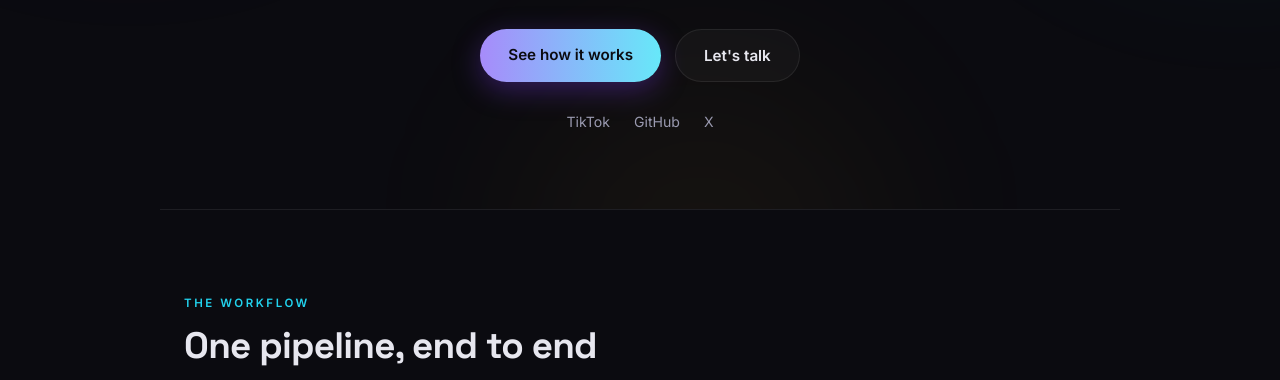
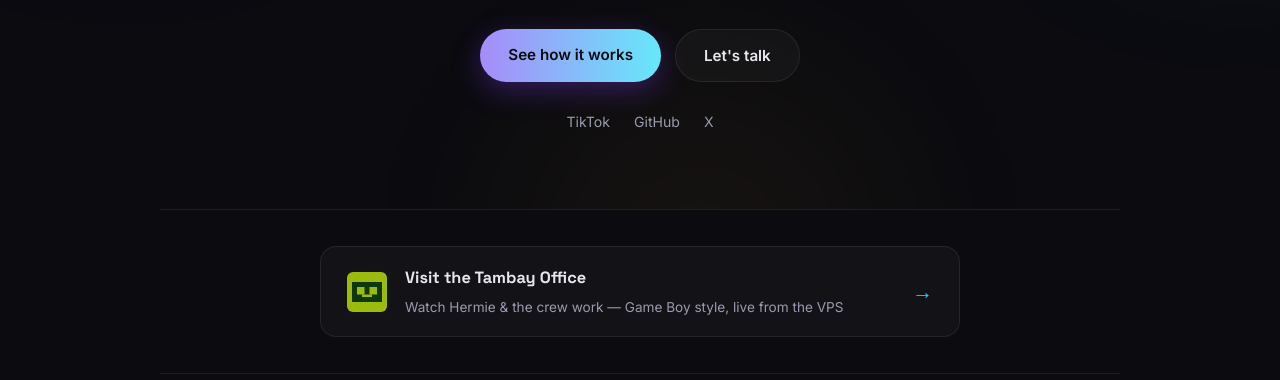
Before and after one commit to gohilingjohn/portfolio, a website built with Vite: page index.html in a window 1280 px wide. Shown: the part 534-914 px from the top of the page. Built offline with nearby package versions, Linux system fonts and the light colour scheme.

Commit message:
Add Tambay Office banner above workflow section

```diff
--- a/index.html
+++ b/index.html
@@ -53,6 +53,24 @@
           <a href="https://x.com/daywithjohn" target="_blank" rel="noopener" aria-label="X (Twitter)">X</a>
         </div>
       </div>
+    </section>
+
+    <!-- OFFICE BANNER -->
+    <section class="section office-banner">
+      <a class="office-link" href="https://tambay-office.vercel.app" target="_blank" rel="noopener">
+        <svg class="office-pixels" viewBox="0 0 16 16" width="40" height="40" aria-hidden="true">
+          <rect width="16" height="16" fill="#9bbc0f"/>
+          <rect x="2" y="4" width="12" height="8" fill="#0f380f"/>
+          <rect x="4" y="6" width="3" height="3" fill="#9bbc0f"/>
+          <rect x="9" y="6" width="3" height="3" fill="#9bbc0f"/>
+          <rect x="6" y="9" width="4" height="1" fill="#9bbc0f"/>
+        </svg>
+        <span class="office-text">
+          <strong>Visit the Tambay Office</strong>
+          <span>Watch Hermie &amp; the crew work — Game Boy style, live from the VPS</span>
+        </span>
+        <span class="office-arrow">→</span>
+      </a>
     </section>
 
     <!-- WORKFLOW -->
--- a/public/style.css
+++ b/public/style.css
@@ -223,6 +223,34 @@ h1 { font-size: clamp(2.6rem, 7vw, 4rem); font-weight: 700; letter-spacing: -0.0
 .section h2 { font-size: clamp(1.7rem, 3.8vw, 2.3rem); margin-bottom: 16px; letter-spacing: -0.02em; line-height: 1.15; }
 .lede { color: var(--muted); max-width: 560px; margin-bottom: 44px; font-size: 1.02rem; }
 
+/* ---------- office banner ---------- */
+.office-banner { padding: 36px 24px; }
+.office-link {
+  display: flex;
+  align-items: center;
+  justify-content: center;
+  gap: 18px;
+  max-width: 640px;
+  margin: 0 auto;
+  padding: 18px 26px;
+  border-radius: 16px;
+  background: var(--card);
+  border: 1px solid var(--border);
+  transition: transform 0.25s var(--ease), border-color 0.25s, box-shadow 0.3s;
+  text-align: left;
+}
+.office-link:hover {
+  transform: translateY(-3px);
+  border-color: rgba(34, 211, 238, 0.5);
+  box-shadow: 0 14px 40px rgba(0, 0, 0, 0.45);
+}
+.office-pixels { flex: 0 0 auto; border-radius: 6px; image-rendering: pixelated; }
+.office-text { display: flex; flex-direction: column; gap: 4px; }
+.office-text strong { font-family: 'Space Grotesk', sans-serif; font-size: 1.02rem; }
+.office-text span { font-size: 0.85rem; color: var(--muted); }
+.office-arrow { margin-left: auto; color: var(--cyan); font-size: 1.3rem; transition: transform 0.25s var(--ease); }
+.office-link:hover .office-arrow { transform: translateX(4px); }
+
 /* ---------- workflow ---------- */
 .flow {
   list-style: none;
```
